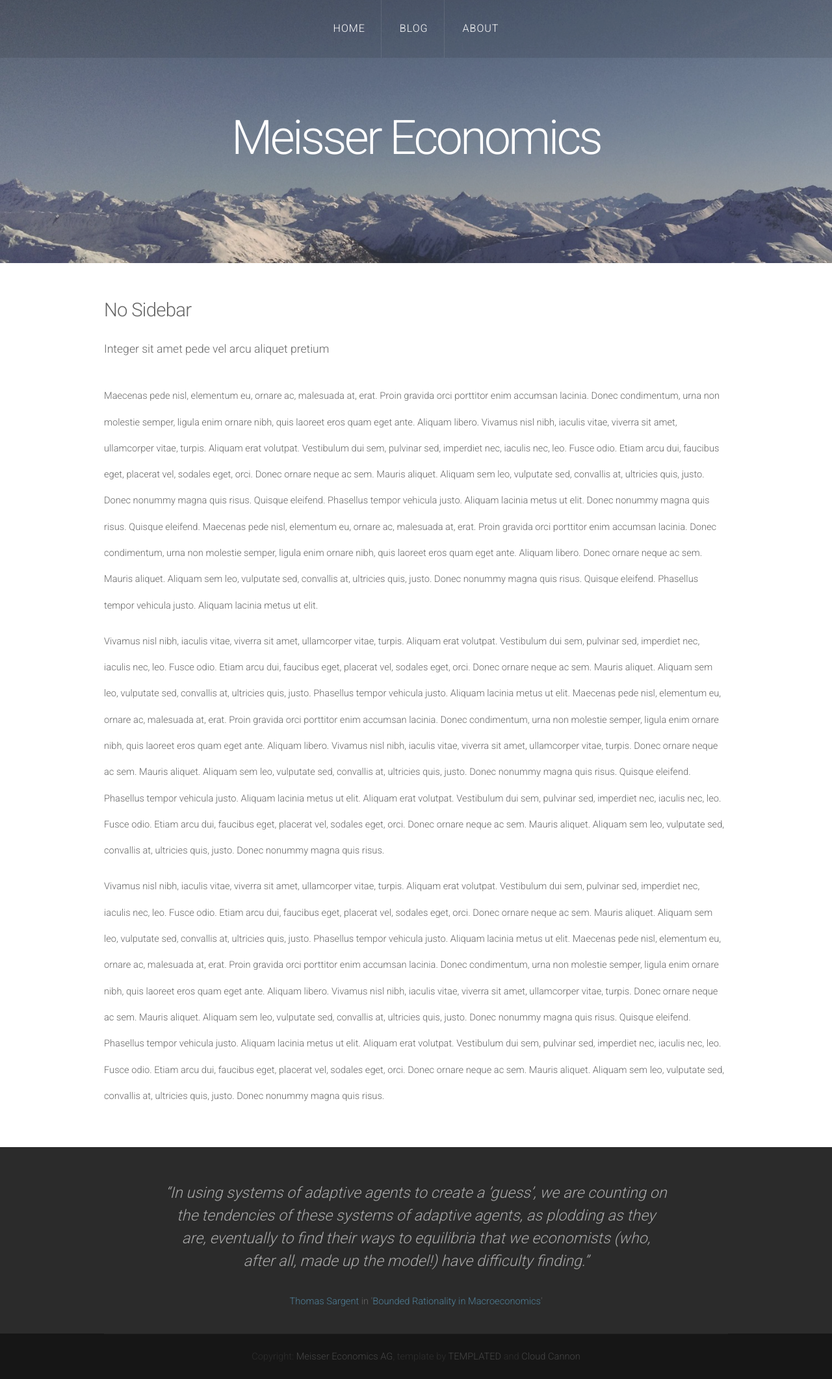
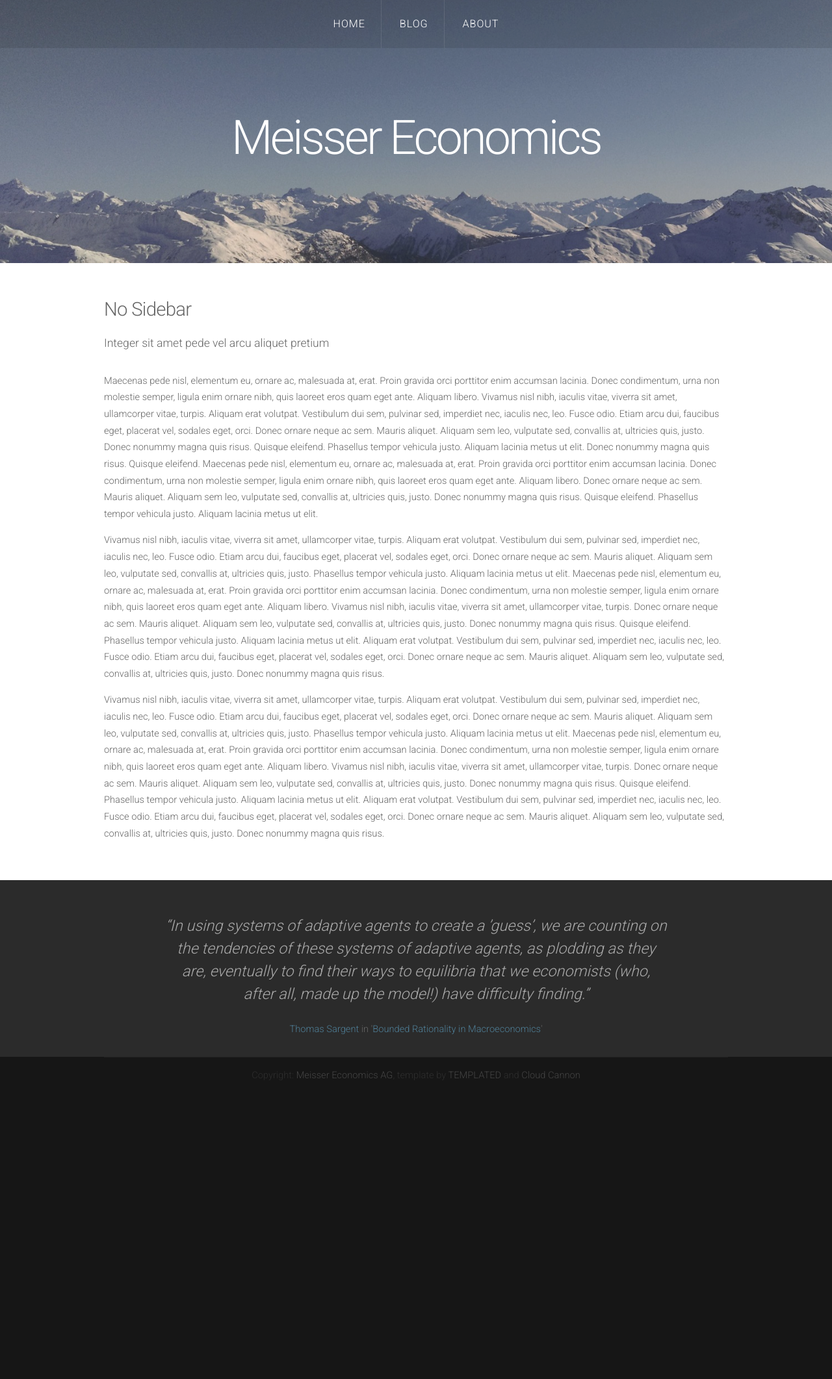
Before and after one commit to meisserecon/www, a Jekyll site: the page built from no-sidebar.html, in a window 1280 px wide. Shown: the whole page at 65% size. Built offline with Jekyll 4.4.1, drawn with Linux system fonts in a browser that asks for light colours; nearby versions of some CDN libraries; after the commit the page ends 1683 px from its top, so only the background shows below that.

Commit message:
Update style.css

```diff
--- a/assets/css/style.css
+++ b/assets/css/style.css
@@ -24,7 +24,7 @@
 		font-family: 'Roboto', sans-serif;
 		font-size: 11pt;
 		font-weight: 310;
-		line-height: 2.75em;
+		line-height: 1.75em;
 		color: #666;
 	}
 
@@ -32,7 +32,6 @@
 	{
 		font-weight: 300;
 		color: #666;
-		line-height: 90%;
 	}
 
 		h2
```
